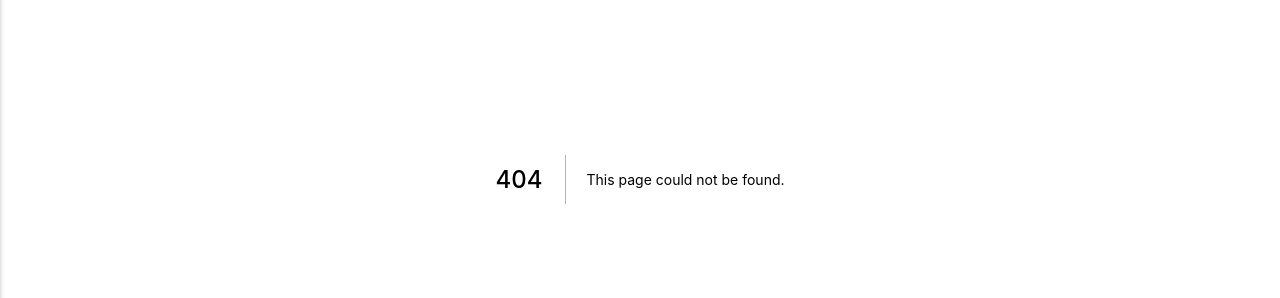
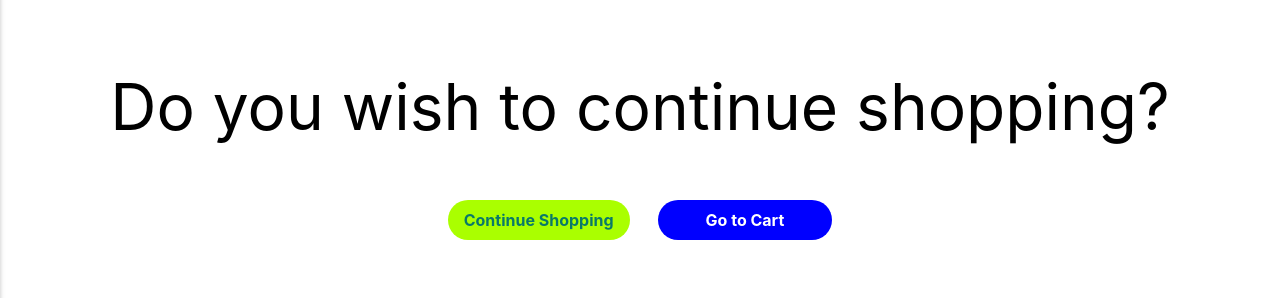
Before and after one commit to ljelfswebdev/ecommerce, a Next.js app in the folder app/: page /continue in a window 1280 px wide. Before the commit this address had no page. Shown: the part 341-639 px from the top of the page. Built offline with nearby package versions, Linux system fonts and the light colour scheme.

Commit message:
continue

```diff
--- /dev/null
+++ b/app/pages/continue.js
@@ -0,0 +1,39 @@
+import Head from 'next/head'
+import styles from '../styles/Home.module.css'
+import Link from 'next/link'
+
+const Continue = () => {
+    return (
+    <div className={styles.container}>
+        <Head>
+          <title>eDino | Continue Shopping</title>
+          <meta name="description" content="eCommerce site where you can buy shares in dinosaurs" />
+          <link rel="icon" href="/favicon.ico" />
+        </Head>
+
+        <main className={styles.main}>
+          <h1 className={styles.title}>
+            Do you wish to continue shopping?
+          </h1>
+          <div className='flex flex-wrap mb-10 mt-10 justify-center space-x-7'>
+              <div>
+              <Link href="/products" >
+                <button className="bg-green hover:bg-green2 hover:text-green text-green2 font-bold py-2 px-4 mb-2 rounded-full">
+                Continue Shopping
+                </button>
+              </Link>
+              </div>
+              <div>
+              <Link href="/cart" >
+                <button className="bg-blue hover:bg-white hover:text-blue text-white font-bold py-2 px-12 mb-2 rounded-full">
+                Go to Cart
+                </button>
+              </Link>
+              </div>
+          </div>
+        </main>
+    </div>
+     );
+}
+
+export default Continue;
--- a/app/pages/product/[dinosaur].js
+++ b/app/pages/product/[dinosaur].js
@@ -77,7 +77,7 @@ export default function Dinosaur({ dinosaur }) {
                     ease-in-out
                     m-0
                     focus:text-gray-700 focus:bg-white focus:border-blue-600 focus:outline-none" aria-label="Default select example">
-                      <option defaultValue={0}>Amount of Shares ▼</option>
+                      <option>Amount of Shares ▼ </option>
                       <option value="1">One</option>
                       <option value="2">Two</option>
                       <option value="3">Three</option>
@@ -94,8 +94,10 @@ export default function Dinosaur({ dinosaur }) {
               <div className='mb-3'>
                 Total Cost = £{dinosaur.pricePerShare * value}
               </div>
-              <Link href="/cart" >
-                <button className="bg-blue hover:bg-white hover:text-blue text-white font-bold py-2 px-4 mb-2 rounded-full">
+              <Link href="/continue" >
+                <button
+                  disabled={!value}
+                  className="bg-blue hover:bg-white hover:text-blue text-white font-bold py-2 px-4 mb-2 rounded-full">
                   Add to Cart
                 </button>
               </Link>
```
